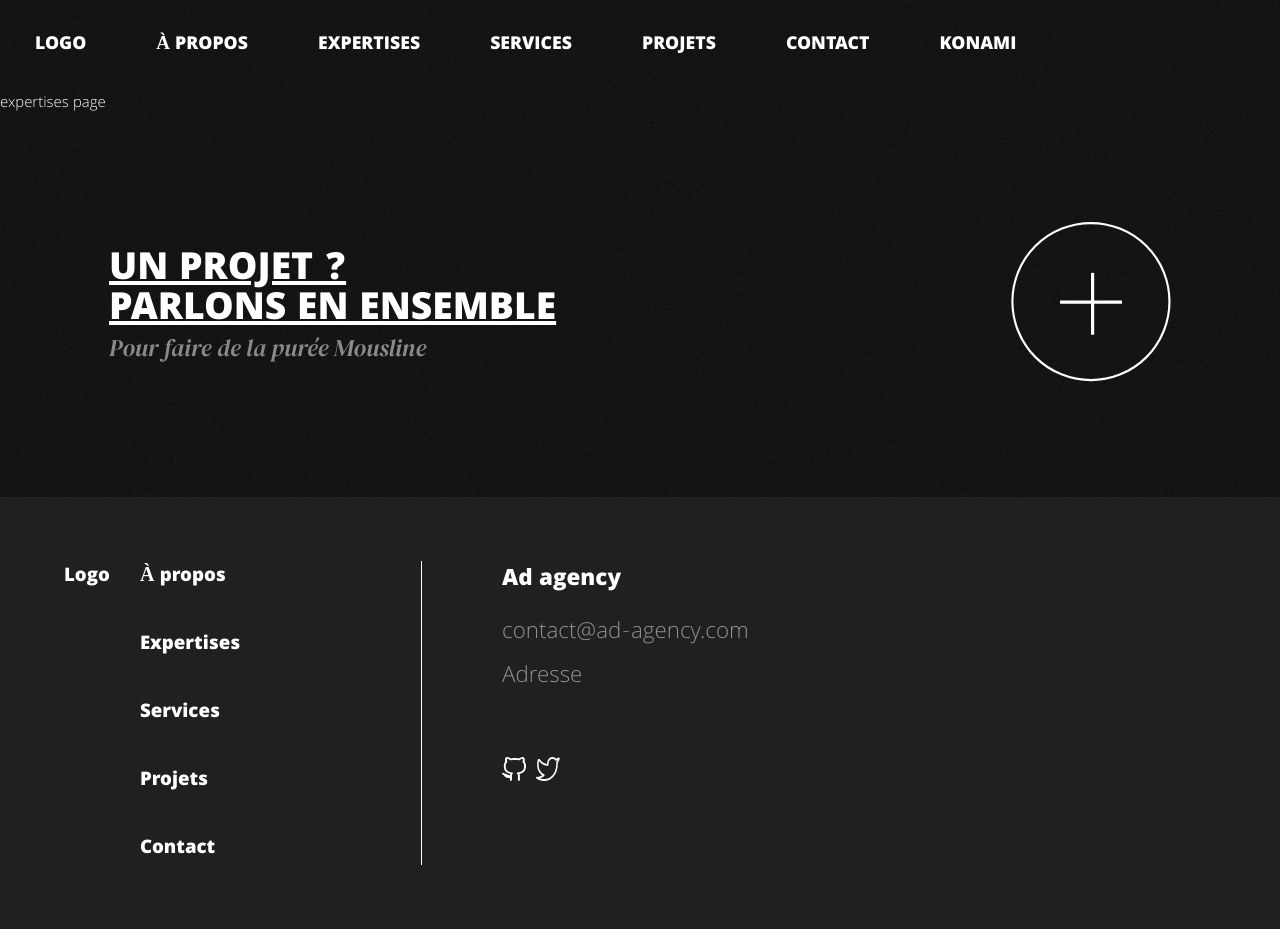
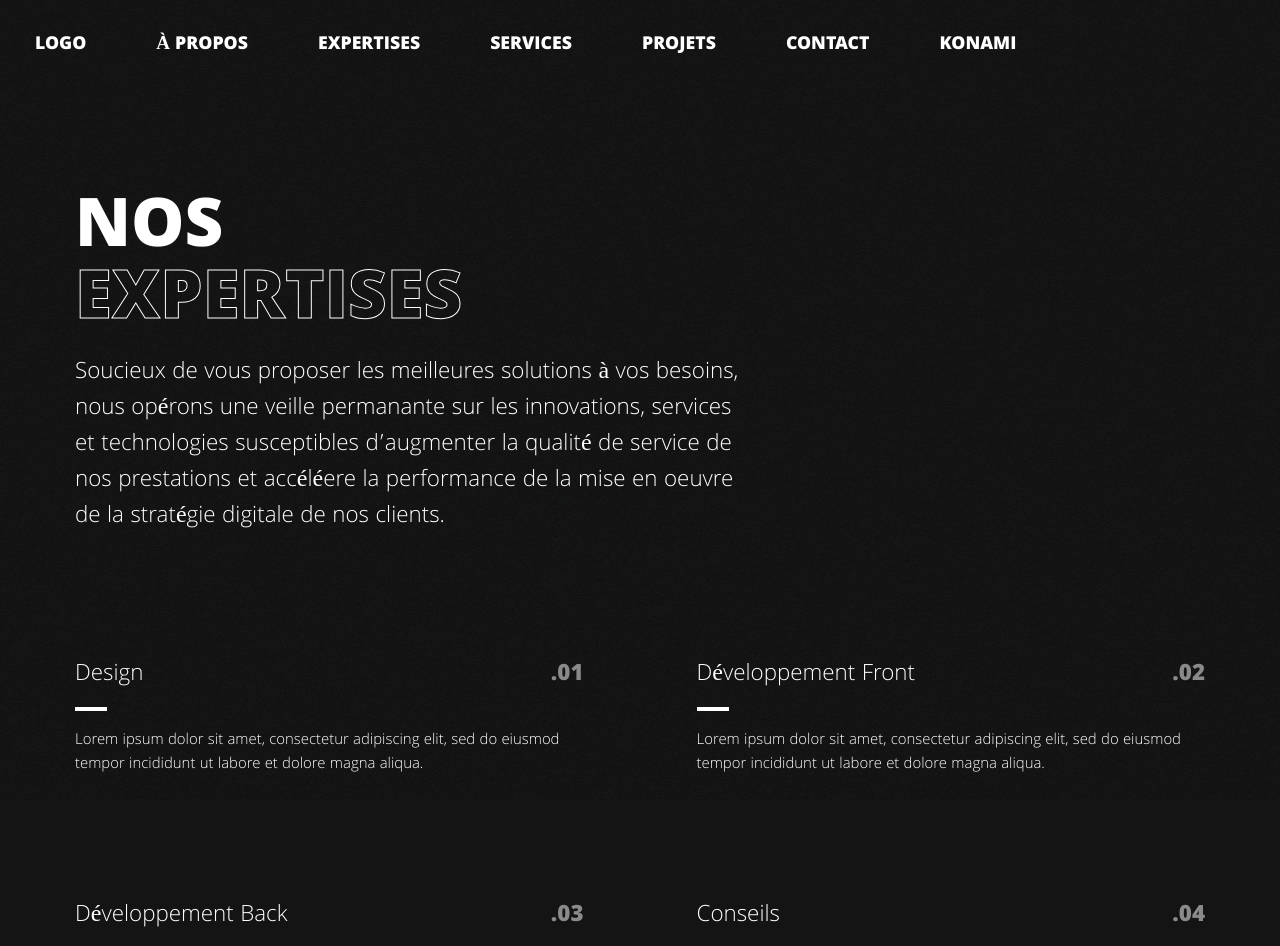
Before and after one commit to DimitriVld/-student-project, a React (Create React App) app: page /expertises in a window 1280 px wide. Shown: the top 946 px of the page. Built offline with nearby package versions, Linux system fonts and the light colour scheme.

Commit message:
finish page expertises

```diff
--- a/src/styles/app.scss
+++ b/src/styles/app.scss
@@ -92,6 +92,7 @@
 @import "./pages/single-project.scss";
 @import "./pages/contact.scss";
 @import "./pages/about.scss";
+@import "./pages/expertises.scss";
 @import "./pages/konami.scss";
 
 @import "~slick-carousel/slick/slick.css";
--- a/src/styles/atoms/list-item.scss
+++ b/src/styles/atoms/list-item.scss
@@ -41,4 +41,12 @@
         width: 27%;
     }
 
+    &.large-item{
+        width: 45%;
+
+        @include mobileLandscape{
+            width: 100%;
+        }
+    }
+
 }
--- /dev/null
+++ b/src/styles/pages/expertises.scss
@@ -0,0 +1,25 @@
+.expertises-page{
+
+    .img{
+        position: absolute;
+        top: -90px;
+        right: 0;
+        width: 485px;
+        height: 580px;
+        background-color: $black-darkeness-primary;
+
+        @include media(1383px){
+            display: none;
+        }
+    }
+
+    .expertises{
+        display: flex;
+        justify-content: space-between;
+        flex-wrap: wrap;
+
+        > * {
+            margin-top: 120px;
+        }
+    }
+}
--- a/src/views/atoms/TeamSection.js
+++ b/src/views/atoms/TeamSection.js
@@ -28,13 +28,13 @@ const TeamSection = (props) => {
                 <div className="teammate-expertises">
                     <div className="expertises-content">
                         <div className="expertises-title">Ses expertises</div>
-                        <div className="expertises-all">
+                        <ul className="expertises-all">
                         {props.expertises.map( (item, i) => {
                             return(
-                                <div key={i} className="expertise-item">{item}</div>
+                                <li key={i} className="expertise-item">{item}</li>
                             )
                         })}
-                        </div>
+                        </ul>
                     </div>
                 </div>
             </div>
--- a/src/views/pages/Expertises.js
+++ b/src/views/pages/Expertises.js
@@ -1,9 +1,42 @@
 import React from 'react';
+
+//Components
+import TitlePage from '../atoms/TitlePage';
+import ListItem from '../atoms/ListItem';
+
+//Datas
+import {competences} from '../../constants/competences';
 
 const ExpertisesPage = () => {
     return(
-        <div className={'expertises-page'}>
-            <p>expertises page</p>
+        <div className={'expertises-page section container-dft'}>
+
+            <section className="banner">
+                <TitlePage
+                    titleFirst={'Nos'}
+                    titleSecond={'Expertises'}
+                    contentText={'Soucieux de vous proposer les meilleures solutions à vos besoins, nous opérons une veille permanante sur les innovations, services et technologies susceptibles d’augmenter la qualité de service de nos prestations et accéléere la performance de la mise en oeuvre de la stratégie digitale de nos clients.'}
+                />
+                <div className='img'></div>
+            </section>
+
+            <section className="expertises">
+                {competences.map( item => {
+                    return(
+                        <ListItem
+                            class = {"large-item"}
+                            key = {item.id}
+                            id = {item.id + 1}
+                            name = {item.name}
+                            content = {item.content}
+                        />
+                    )
+                })}
+            </section>
+
+
+
+
         </div>
     )
 }
```
